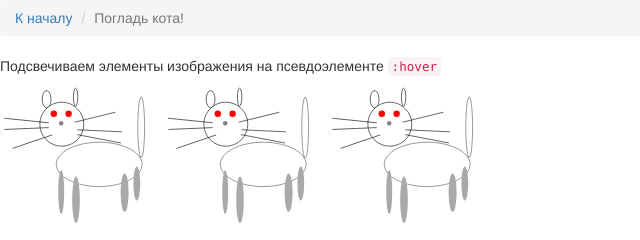
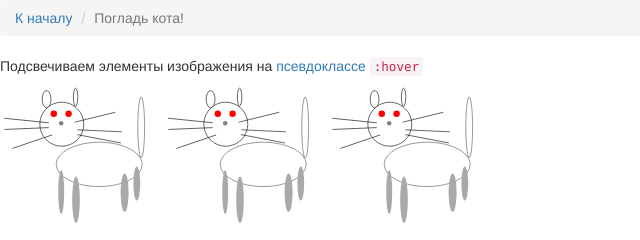
Before and after one commit to kaatula/svg-icons, a website: page samples/pet-the-cat.html in a window 1280 px wide. Shown: the top 240 px of the page, 0-640 px from the left. Drawn offline with nearby package versions, Linux system fonts and the light colour scheme.

Commit message:
Fix semantic error

```diff
--- a/samples/pet-the-cat.html
+++ b/samples/pet-the-cat.html
@@ -37,7 +37,7 @@
     </ol>
 
     <div id="panel">
-        <div>Подсвечиваем элементы изображения на псевдоэлементе <code>:hover</code></div>
+        <div>Подсвечиваем элементы изображения на <a href="https://developer.mozilla.org/en-US/docs/Web/CSS/%3Ahover">псевдоклассе</a> <code>:hover</code></div>
         <svg width="160px" height="160px">
             <use xlink:href="#kotik"></use>
         </svg>
```
